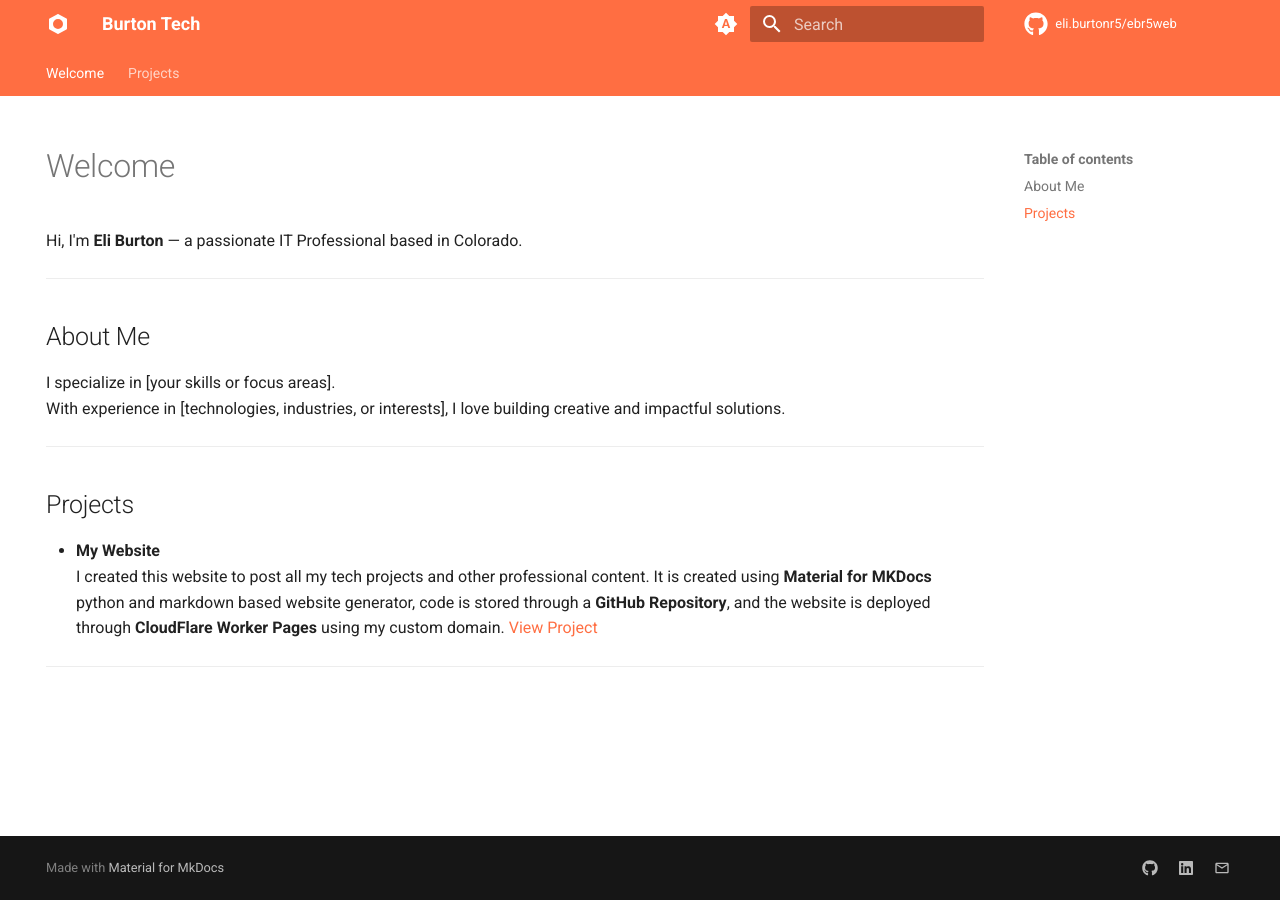
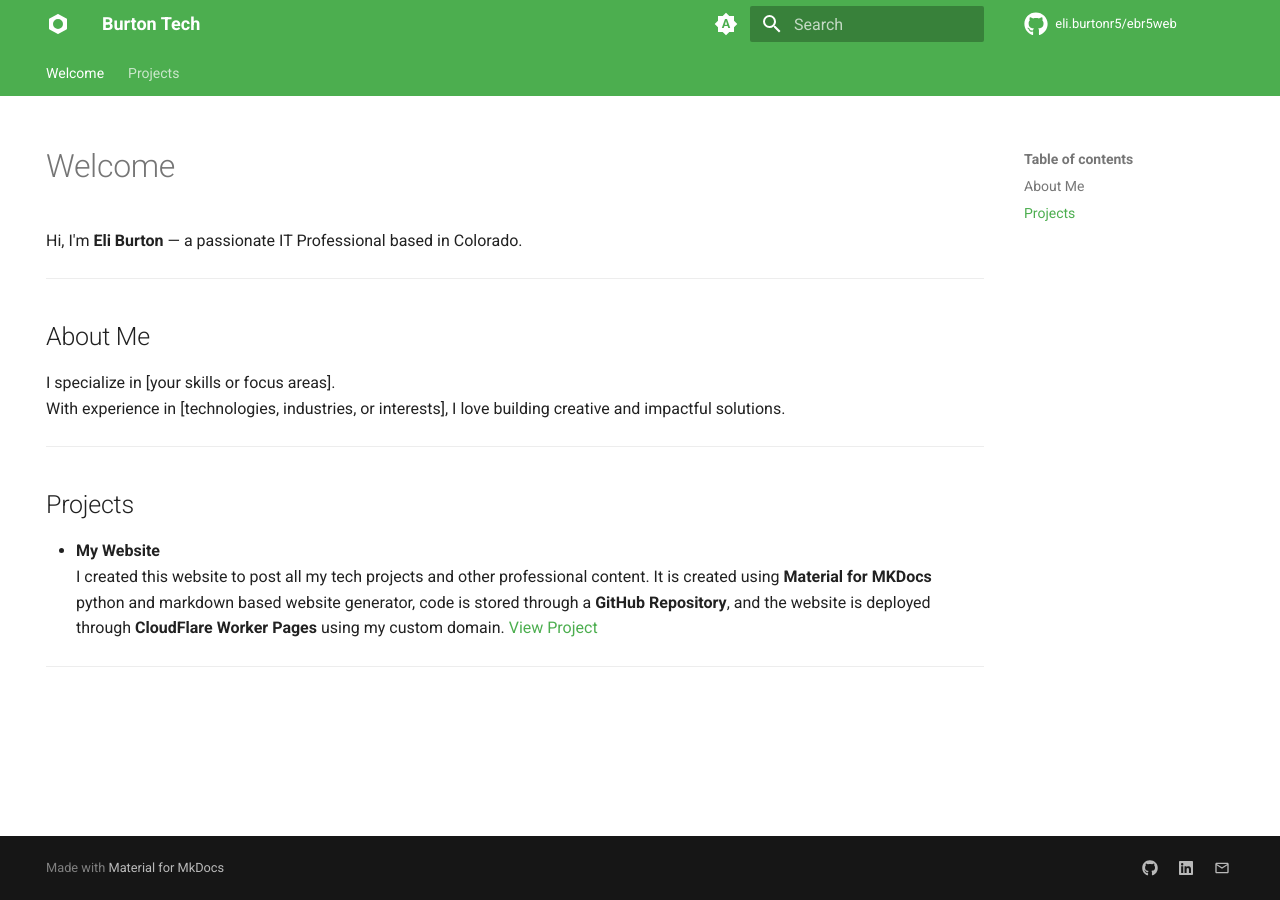
Before and after one commit to eliburtonr5/ebr5web, an MkDocs documentation site: the page built from docs/index.md, in a window 1280 px wide. Built offline with MkDocs 1.6.1 and Material for MkDocs 9.7.7, drawn with Linux system fonts in a browser that asks for light colours; comment, search, counter and statistics services are not loaded.

Commit message:
Changed website color scheme

```diff
--- a/mkdocs.yml
+++ b/mkdocs.yml
@@ -29,24 +29,24 @@ theme:
     # Palette toggle for automatic mode
     - media: "(prefers-color-scheme)"
       scheme: auto
-      primary: deep orange
-      accent: deep orange
+      primary: green
+      accent: green
       toggle:
         icon: material/brightness-auto
         name: Switch to system preferences
     # Palette toggle for light mode
     - media: "(prefers-color-scheme: light)"
       scheme: default
-      primary: deep orange
-      accent: deep orange
+      primary: green
+      accent: green
       toggle:
         icon: material/brightness-7
         name: Switch to light mode
     # Palette toggle for dark mode
     - media: "(prefers-color-scheme: dark)"
       scheme: slate
-      primary: deep orange
-      accent: deep orange
+      primary: green
+      accent: green
       toggle:
         icon: material/brightness-4
         name: Switch to dark mode
```
